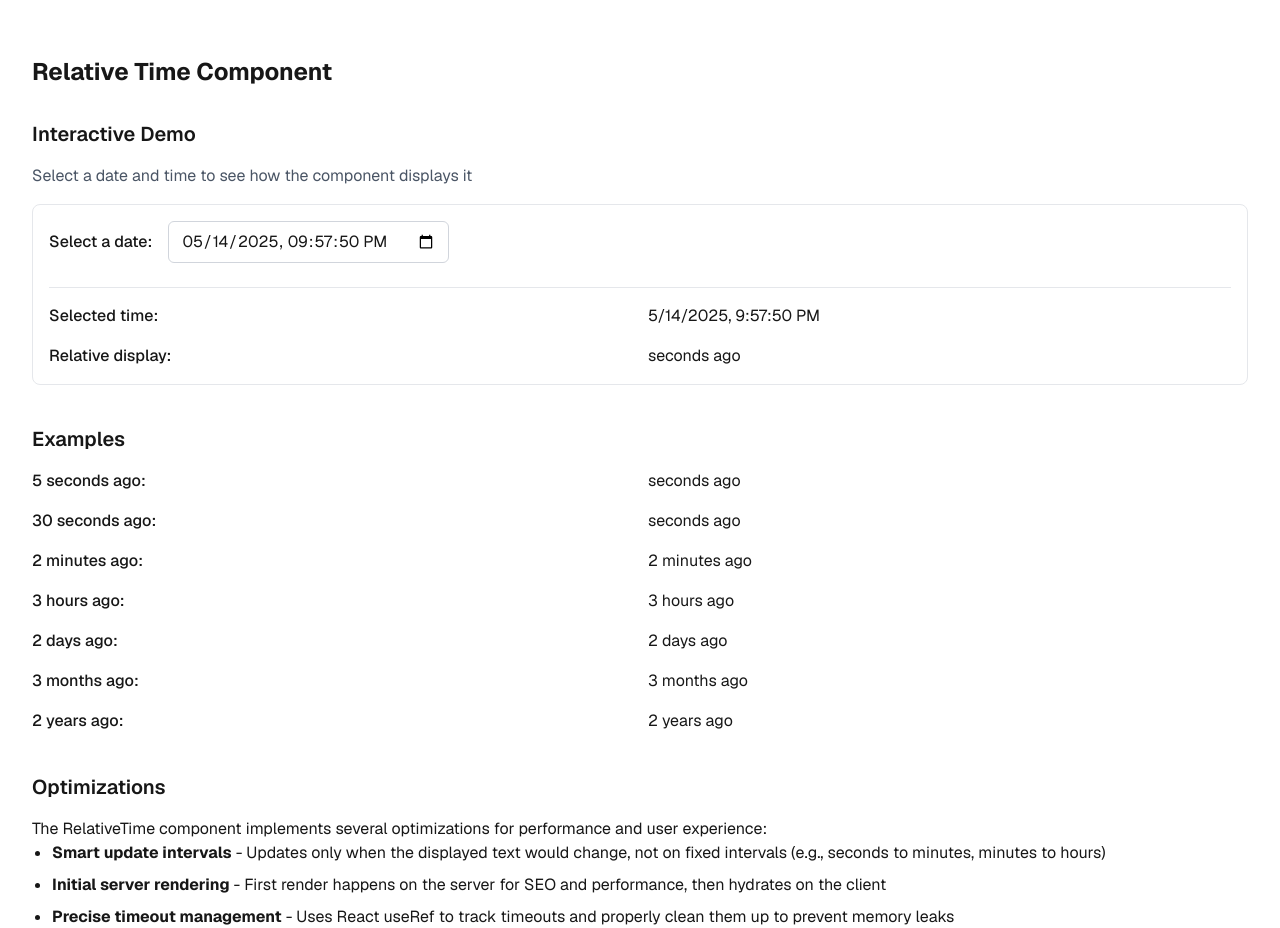
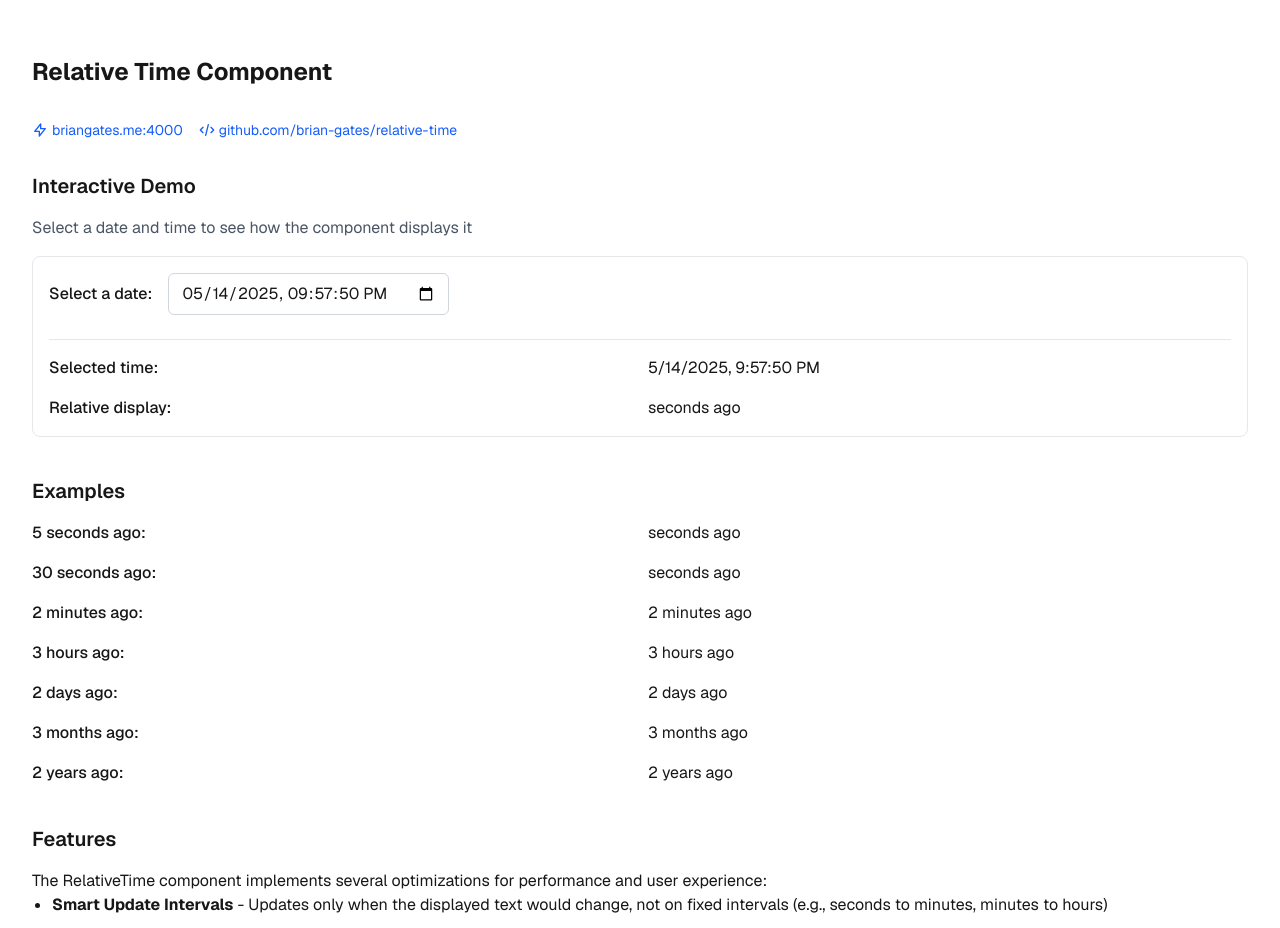
Before and after one commit to brian-gates/relative-time, a Next.js app: page / in a window 1280 px wide. Shown: the part 60-988 px from the top of the page. Built offline with nearby package versions, Linux system fonts and the light colour scheme.

Commit message:
consistency

```diff
--- a/src/app/page.tsx
+++ b/src/app/page.tsx
@@ -6,6 +6,53 @@ export default function Home() {
     <div className="grid grid-rows-[20px_1fr_20px] items-center justify-items-center min-h-screen p-8 gap-16 font-[family-name:var(--font-geist-sans)]">
       <main className="flex flex-col gap-[32px] row-start-2 items-center sm:items-start">
         <h1 className="text-2xl font-bold">Relative Time Component</h1>
+
+        <div className="flex flex-wrap gap-4 text-sm">
+          <a
+            href="http://briangates.me:4000"
+            target="_blank"
+            rel="noopener noreferrer"
+            className="flex items-center gap-1 text-blue-600 hover:text-blue-800 dark:text-blue-400 dark:hover:text-blue-300"
+          >
+            <svg
+              className="w-4 h-4"
+              xmlns="http://www.w3.org/2000/svg"
+              fill="none"
+              viewBox="0 0 24 24"
+              stroke="currentColor"
+            >
+              <path
+                strokeLinecap="round"
+                strokeLinejoin="round"
+                strokeWidth={2}
+                d="M13 10V3L4 14h7v7l9-11h-7z"
+              />
+            </svg>
+            briangates.me:4000
+          </a>
+          <a
+            href="https://github.com/brian-gates/relative-time"
+            target="_blank"
+            rel="noopener noreferrer"
+            className="flex items-center gap-1 text-blue-600 hover:text-blue-800 dark:text-blue-400 dark:hover:text-blue-300"
+          >
+            <svg
+              className="w-4 h-4"
+              xmlns="http://www.w3.org/2000/svg"
+              fill="none"
+              viewBox="0 0 24 24"
+              stroke="currentColor"
+            >
+              <path
+                strokeLinecap="round"
+                strokeLinejoin="round"
+                strokeWidth={2}
+                d="M10 20l4-16m4 4l4 4-4 4M6 16l-4-4 4-4"
+              />
+            </svg>
+            github.com/brian-gates/relative-time
+          </a>
+        </div>
 
         <div className="space-y-10">
           <div className="space-y-4">
@@ -49,7 +96,7 @@ export default function Home() {
           </div>
 
           <div className="space-y-4">
-            <h2 className="text-xl font-semibold">Optimizations</h2>
+            <h2 className="text-xl font-semibold">Features</h2>
             <div className="prose dark:prose-invert max-w-none">
               <p>
                 The RelativeTime component implements several optimizations for
@@ -57,28 +104,25 @@ export default function Home() {
               </p>
               <ul className="list-disc pl-5 space-y-2">
                 <li>
-                  <strong>Smart update intervals</strong> - Updates only when
+                  <strong>Smart Update Intervals</strong> - Updates only when
                   the displayed text would change, not on fixed intervals (e.g.,
                   seconds to minutes, minutes to hours)
                 </li>
                 <li>
-                  <strong>Initial server rendering</strong> - First render
-                  happens on the server for SEO and performance, then hydrates
-                  on the client
+                  <strong>Server-Side Rendering</strong> - Works with Next.js
+                  App Router and server components for SEO and performance
                 </li>
                 <li>
-                  <strong>Precise timeout management</strong> - Uses React
-                  useRef to track timeouts and properly clean them up to prevent
-                  memory leaks
+                  <strong>Client Hydration</strong> - Hydrates on the client to
+                  enable dynamic updates
                 </li>
                 <li>
-                  <strong>Minimal state updates</strong> - Updates state only
-                  when necessary to avoid unnecessary re-renders
+                  <strong>Memory Leak Prevention</strong> - Properly cleans up
+                  timeouts when unmounting
                 </li>
                 <li>
-                  <strong>Hydration compatibility</strong> - Uses
-                  suppressHydrationWarning to handle the time difference between
-                  server and client rendering
+                  <strong>Time Format Options</strong> - Displays appropriate
+                  formats for seconds, minutes, hours, days, months, and years
                 </li>
               </ul>
 
```
Also changed, not shown: 1 other file (tests, documents, lock files or other folders).
